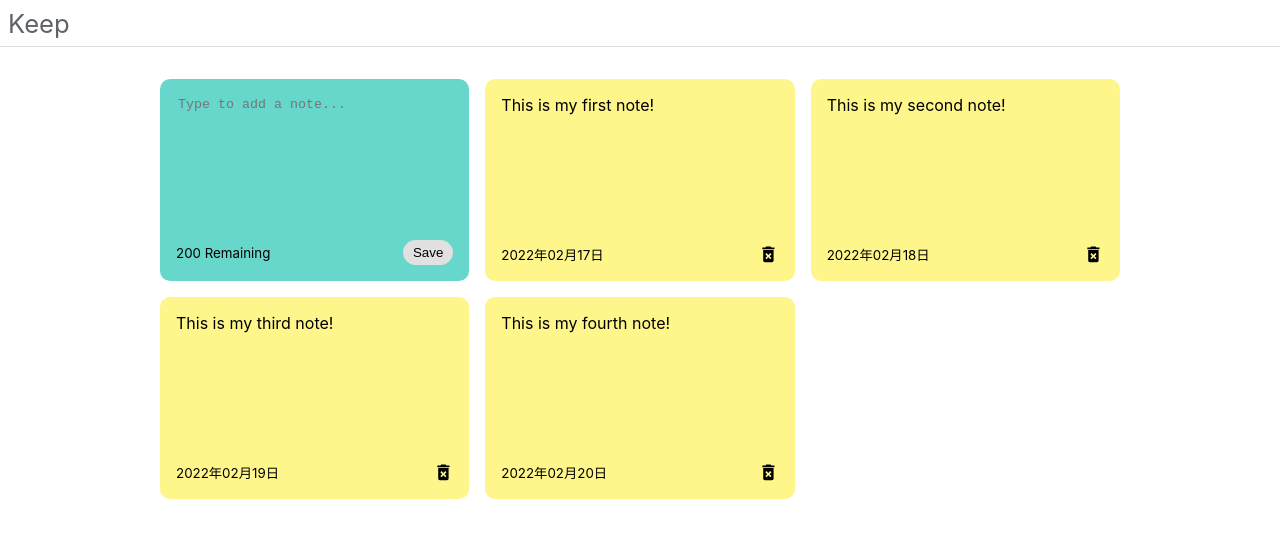
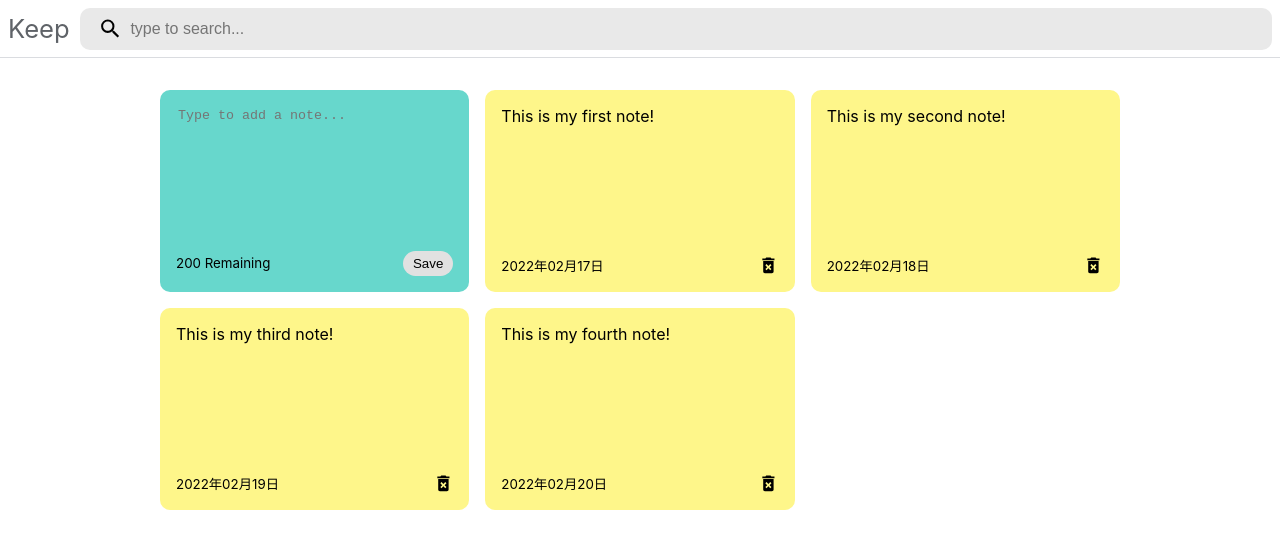
Before and after one commit to Sealman234/react-notes-app, a React (Create React App) app: page /notes in a window 1280 px wide. Shown: the top 548 px of the page. Built offline with nearby package versions, Linux system fonts and the light colour scheme.

Commit message:
Searching notes

```diff
--- a/package.json
+++ b/package.json
@@ -3,12 +3,14 @@
   "version": "0.1.0",
   "private": true,
   "dependencies": {
+    "@reduxjs/toolkit": "^1.7.2",
     "@testing-library/jest-dom": "^5.16.2",
     "@testing-library/react": "^12.1.3",
     "@testing-library/user-event": "^13.5.0",
     "react": "^17.0.2",
     "react-dom": "^17.0.2",
     "react-icons": "^4.3.1",
+    "react-redux": "^7.2.6",
     "react-router-dom": "^6.2.1",
     "react-scripts": "5.0.0",
     "web-vitals": "^2.1.4"
--- a/src/components/layout/MainNavigation.js
+++ b/src/components/layout/MainNavigation.js
@@ -1,10 +1,12 @@
 import React from 'react';
+import Search from '../navigation/Search';
 import classes from './MainNavigation.module.css';
 
 const MainNavigation = () => {
   return (
     <header className={classes.header}>
       <div className={classes.logo}>Keep</div>
+      <Search />
     </header>
   );
 };
--- a/src/components/layout/MainNavigation.module.css
+++ b/src/components/layout/MainNavigation.module.css
@@ -1,5 +1,6 @@
 .header {
-  width: 100%;
+  display: flex;
+  align-items: center;
   padding: 8px;
   background-color: #fff;
   box-shadow: inset 0 -1px 0 0 #dadce0;
@@ -8,4 +9,5 @@
 .logo {
   font-size: 1.6rem;
   color: #5f6368;
+  padding-right: 10px;
 }
--- /dev/null
+++ b/src/components/navigation/Search.js
@@ -0,0 +1,30 @@
+import React from 'react';
+import { useDispatch, useSelector } from 'react-redux';
+
+import { MdSearch } from 'react-icons/md';
+import { searchActions } from '../../store/search';
+
+import classes from './Search.module.css';
+
+const Search = () => {
+  const dispatch = useDispatch();
+  const searchInput = useSelector((state) => state.search.searchInput);
+
+  const noteSearchHandler = (event) => {
+    dispatch(searchActions.typing(event.target.value));
+  };
+
+  return (
+    <div className={classes.search}>
+      <MdSearch size="1.6rem" className={classes.searchIcon} title="Search" />
+      <input
+        type="text"
+        placeholder="type to search..."
+        value={searchInput}
+        onChange={noteSearchHandler}
+      />
+    </div>
+  );
+};
+
+export default Search;
--- /dev/null
+++ b/src/components/navigation/Search.module.css
@@ -0,0 +1,24 @@
+.search {
+  width: 100%;
+  display: flex;
+  align-items: center;
+  background-color: rgb(233, 233, 233);
+  border-radius: 10px;
+  padding: 0 10px;
+}
+
+.search input {
+  width: 100%;
+  background: transparent;
+  border: none;
+  padding: 10px 0;
+  font-size: 16px;
+}
+
+.search input:focus {
+  outline: none;
+}
+
+.searchIcon {
+  padding: 8px;
+}
--- a/src/components/notes/Note.js
+++ b/src/components/notes/Note.js
@@ -15,9 +15,10 @@ const Note = ({ id, text, date, onDeleteNote }) => {
       <div className="note-footer">
         <small>{localeDate}</small>
         <MdDeleteForever
-          size="1.3em"
+          size="1.3rem"
           className="delete-icon"
           onClick={deleteClickHandler}
+          title="Delete"
         />
       </div>
     </div>
--- a/src/index.js
+++ b/src/index.js
@@ -1,14 +1,19 @@
 import React from 'react';
 import ReactDOM from 'react-dom';
+import { BrowserRouter } from 'react-router-dom';
+import { Provider } from 'react-redux';
+
+import store from './store';
 import './index.css';
 import App from './App';
-import { BrowserRouter } from 'react-router-dom';
 
 ReactDOM.render(
-  <React.StrictMode>
-    <BrowserRouter>
-      <App />
-    </BrowserRouter>
-  </React.StrictMode>,
+  <Provider store={store}>
+    <React.StrictMode>
+      <BrowserRouter>
+        <App />
+      </BrowserRouter>
+    </React.StrictMode>
+  </Provider>,
   document.getElementById('root')
 );
--- a/src/pages/AllNotes.js
+++ b/src/pages/AllNotes.js
@@ -2,6 +2,7 @@ import React, { useState } from 'react';
 import { nanoid } from 'nanoid';
 
 import NoteList from '../components/notes/NoteList';
+import { useSelector } from 'react-redux';
 
 const DUMMY_NOTES = [
   {
@@ -28,10 +29,14 @@ const DUMMY_NOTES = [
 
 const AllNotes = () => {
   const [notes, setNotes] = useState(DUMMY_NOTES);
+  const searchInput = useSelector((state) => state.search.searchInput);
+
+  const filteredNotes = notes.filter((note) => {
+    return note.text.toLowerCase().includes(searchInput.toLowerCase());
+  });
 
   const addNoteHandler = (text) => {
     const today = new Date();
-    // console.log(today.toLocaleDateString('zh-TW'));
     const year = today.getFullYear();
     const month =
       today.getMonth() + 1 < 10
@@ -48,15 +53,13 @@ const AllNotes = () => {
   };
 
   const deleteNoteHandler = (id) => {
-    const newNotes = notes.filter((note) => {
-      return note.id !== id;
-    });
+    const newNotes = notes.filter((note) => note.id !== id);
     setNotes(newNotes);
   };
 
   return (
     <NoteList
-      notes={notes}
+      notes={filteredNotes}
       onAddNote={addNoteHandler}
       onDeleteNote={deleteNoteHandler}
     />
--- /dev/null
+++ b/src/store/index.js
@@ -0,0 +1,9 @@
+import { configureStore } from '@reduxjs/toolkit';
+
+import searchReducer from './search';
+
+const store = configureStore({
+  reducer: { search: searchReducer },
+});
+
+export default store;
--- /dev/null
+++ b/src/store/search.js
@@ -0,0 +1,19 @@
+import { createSlice } from '@reduxjs/toolkit';
+
+const initialSearchState = {
+  searchInput: '',
+};
+
+const searchSlice = createSlice({
+  name: 'search',
+  initialState: initialSearchState,
+  reducers: {
+    typing(state, action) {
+      state.searchInput = action.payload;
+    },
+  },
+});
+
+export const searchActions = searchSlice.actions;
+
+export default searchSlice.reducer;
```
Also changed, not shown: 1 other file (tests, documents, lock files or other folders).
